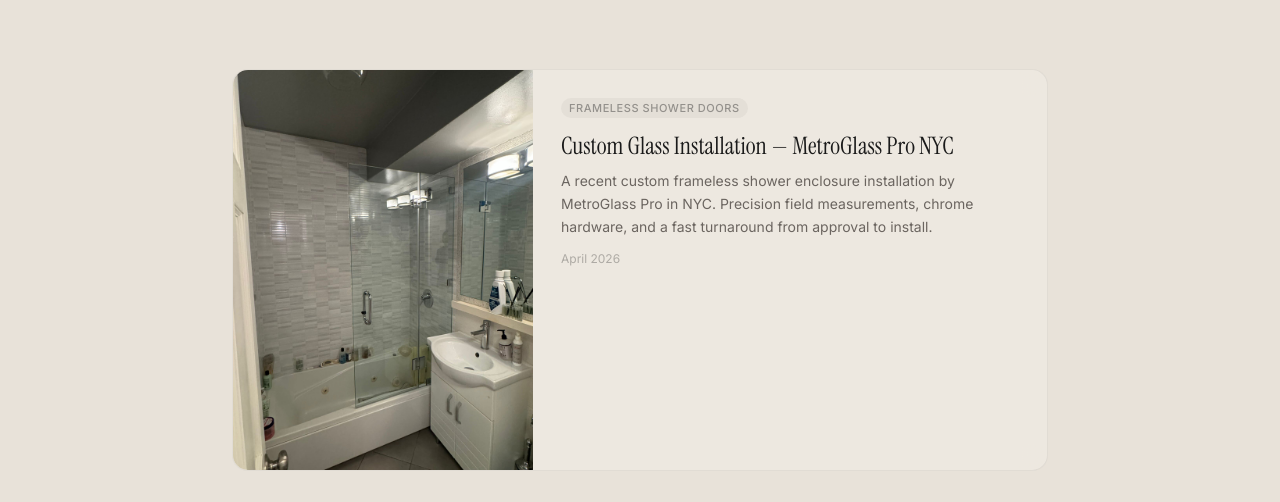
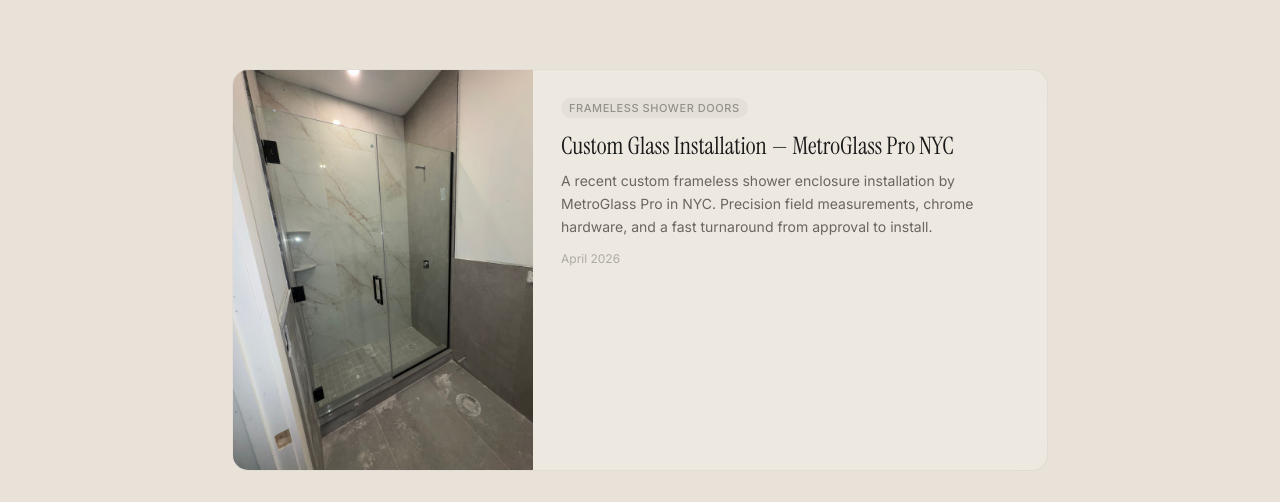
Before and after one commit to donaldlena833-cyber/MetroGlassPro-Website-V8, a Next.js app: page /projects in a window 1280 px wide. Shown: the part 421-923 px from the top of the page. Built offline with nearby package versions, Linux system fonts and the light colour scheme; no server answers.

Commit message:
feat: add project entry for metroglasspro-project-20260410-072239

```diff
--- a/content/projects.ts
+++ b/content/projects.ts
@@ -16,6 +16,17 @@ export interface Project {
 }
 
 export const projects: Project[] = [
+  {
+    slug: 'metroglasspro-project-20260410-072239',
+    title: 'Custom Glass Installation — MetroGlass Pro NYC',
+    date: '2026-04-10',
+    services: ['Frameless Shower Doors'],
+    scenarioType: 'real',
+    excerpt: 'A recent custom frameless shower enclosure installation by MetroGlass Pro in NYC. Precision field measurements, chrome hardware, and a fast turnaround from approval to install.',
+    image: '/gallery/mgp-20260410-072239-1-4bfdebce-b0ef-4abd-9dc6-77351d23029d.jpg',
+    imageAlt: 'Custom frameless shower enclosure installed by MetroGlass Pro NYC',
+  },
+
   {
     slug: 'metroglasspro-project-20260409-072238',
     title: 'Custom Glass Installation — MetroGlass Pro NYC',
```
